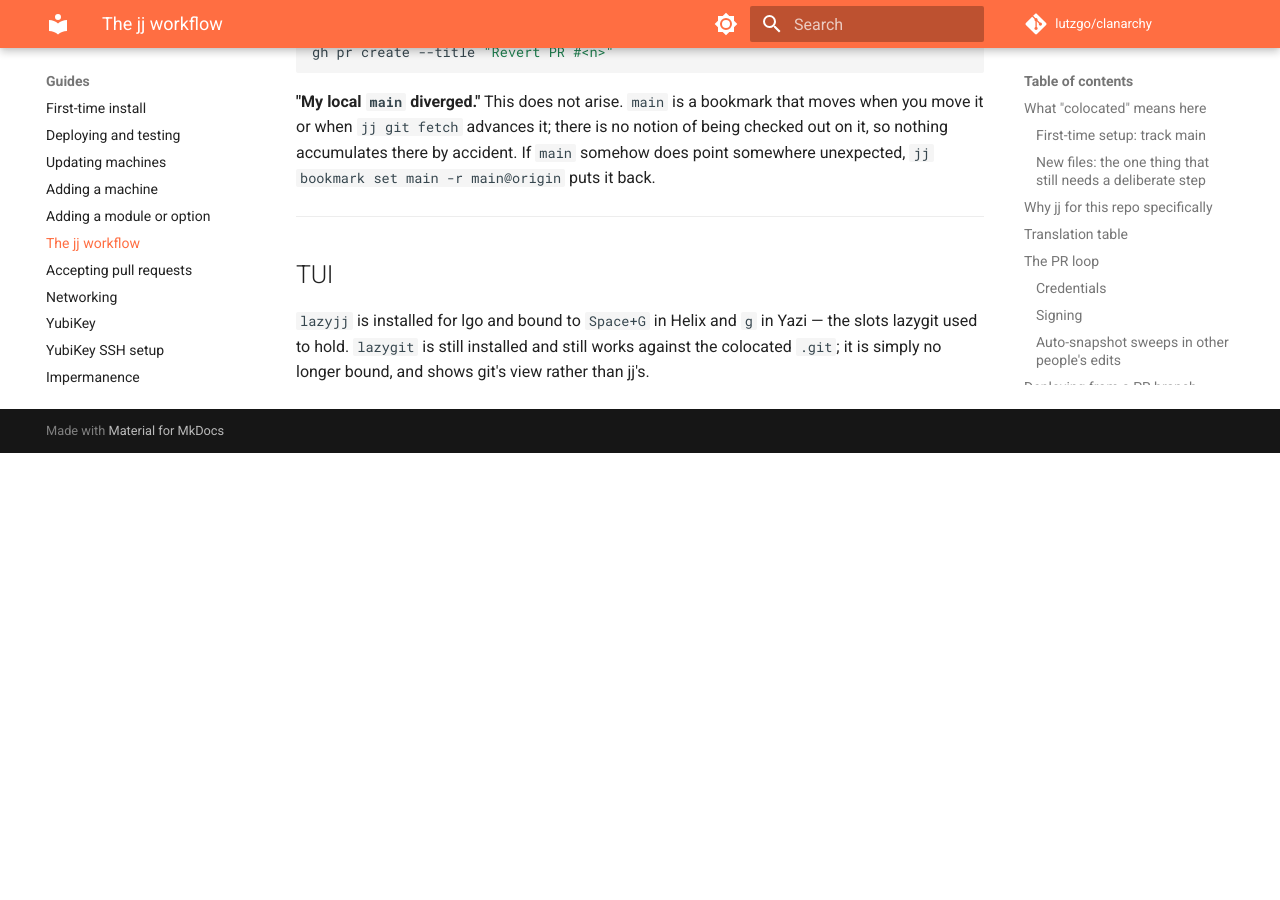
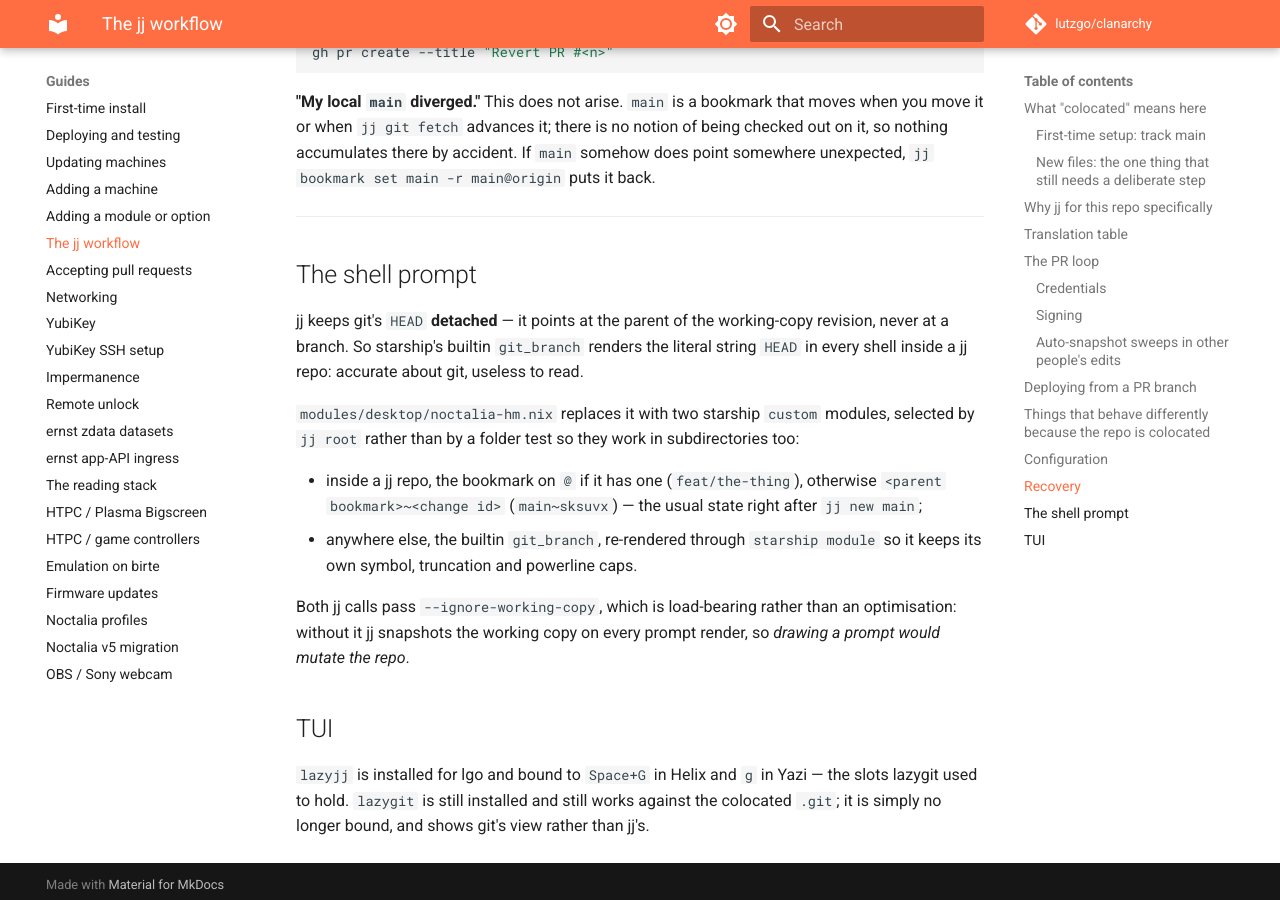
Before and after one commit to lutzgo/clanarchy, an MkDocs documentation site: the page built from docs/guides/jj-workflow.md, in a window 1280 px wide and 900 px high, scrolled down 7359 px. Built offline with MkDocs 1.6.1 and Material for MkDocs 9.7.7, drawn with Linux system fonts in a browser that asks for light colours; comment, search, counter and statistics services are not loaded; before the commit the page ends 7812 px from its top, so only the background shows below that.

Commit message:
Show jj in the prompt instead of a permanently detached HEAD (#211)

```diff
--- a/docs/guides/jj-workflow.md
+++ b/docs/guides/jj-workflow.md
@@ -329,6 +329,24 @@ unexpected, `jj bookmark set main -r main@origin` puts it back.
 
 ---
 
+## The shell prompt
+
+jj keeps git's `HEAD` **detached** — it points at the parent of the working-copy revision,
+never at a branch. So starship's builtin `git_branch` renders the literal string `HEAD` in
+every shell inside a jj repo: accurate about git, useless to read.
+
+`modules/desktop/noctalia-hm.nix` replaces it with two starship `custom` modules, selected
+by `jj root` rather than by a folder test so they work in subdirectories too:
+
+- inside a jj repo, the bookmark on `@` if it has one (`feat/the-thing`), otherwise
+  `<parent bookmark>~<change id>` (`main~sksuvx`) — the usual state right after `jj new main`;
+- anywhere else, the builtin `git_branch`, re-rendered through `starship module` so it keeps
+  its own symbol, truncation and powerline caps.
+
+Both jj calls pass `--ignore-working-copy`, which is load-bearing rather than an
+optimisation: without it jj snapshots the working copy on every prompt render, so *drawing
+a prompt would mutate the repo*.
+
 ## TUI
 
 `lazyjj` is installed for lgo and bound to `Space+G` in Helix and `g` in Yazi — the slots
```
Also changed, not shown: 1 other file.
